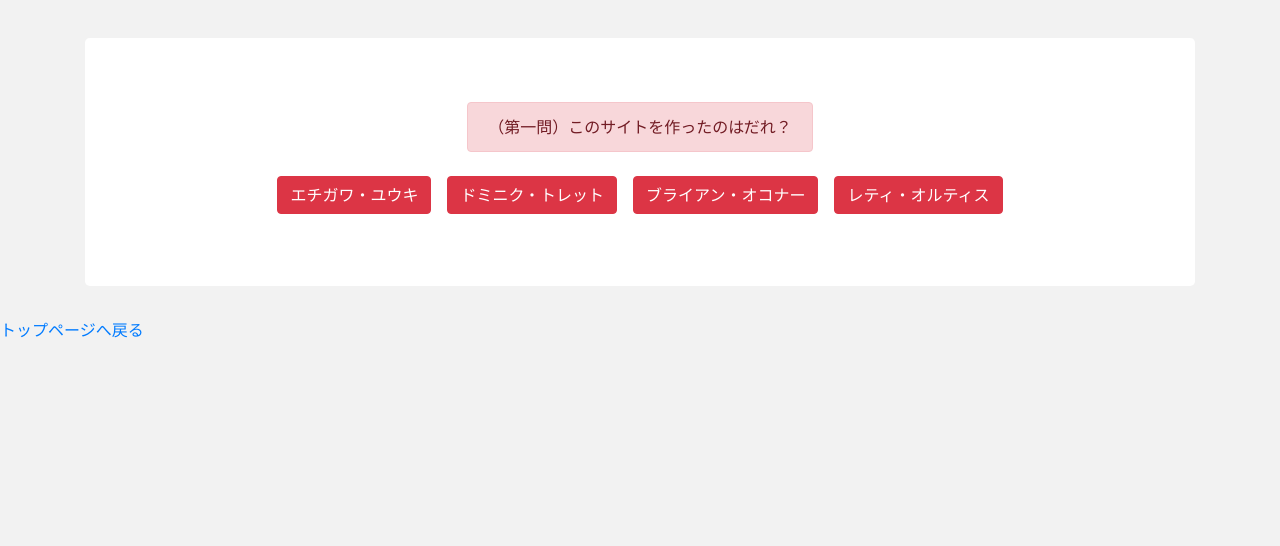
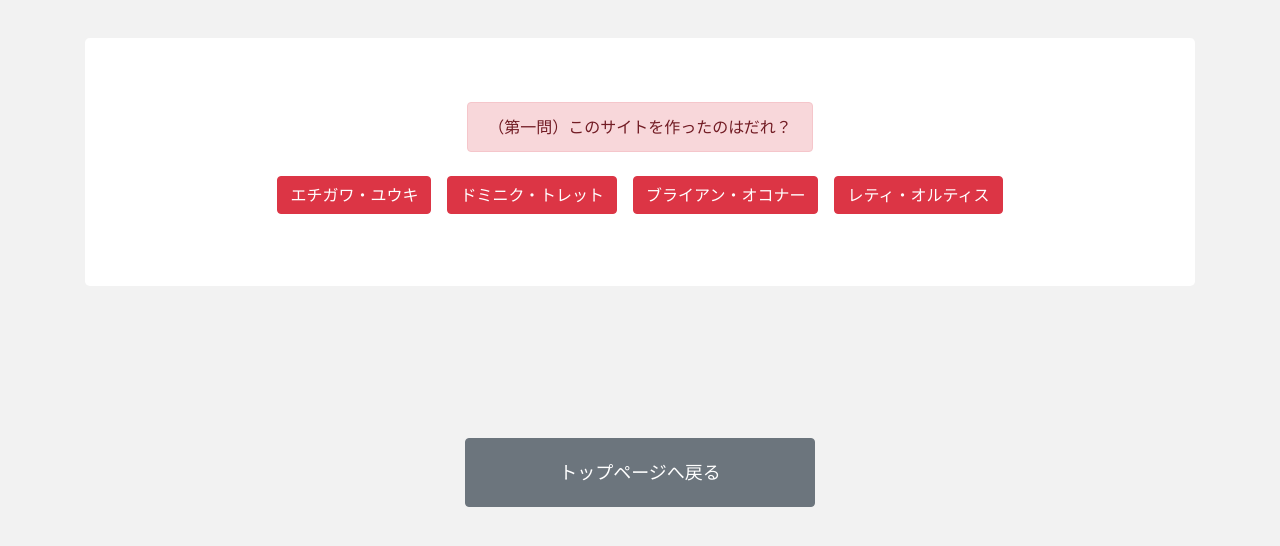
Before and after one commit to echigawa0921/quiz_js_app, a plain HTML site: page medium.html in a window 1280 px wide. Shown: the part 248-794 px from the top of the page. Drawn offline with nearby package versions, Linux system fonts and the light colour scheme.

Commit message:
普通ページレスポンシブ対応改善

```diff
--- a/medium.html
+++ b/medium.html
@@ -36,7 +36,7 @@
       <div class="user_nav grid-6">
        </div>
         <li class="menu-item">
-        <a class="menu-item-link menu-item-link-btn" href="top.html">クイズに挑戦</a>
+        <a class="menu-item-link menu-item-link-btn" href="index.html">クイズに挑戦</a>
       </li>
       <li class="close"><span>閉じる</span></li>
    </ul>
@@ -73,9 +73,9 @@
       </div>
     </div>
   </div>
-
-  <a href="top.html">トップページへ戻る</a>
-
+  <div class="mode-select">
+   <a href="top.html" button type="button" class="btn btn-secondary">トップページへ戻る</a>
+  </div>
   <script src="medium.js"></script>
 </body>
 
```
